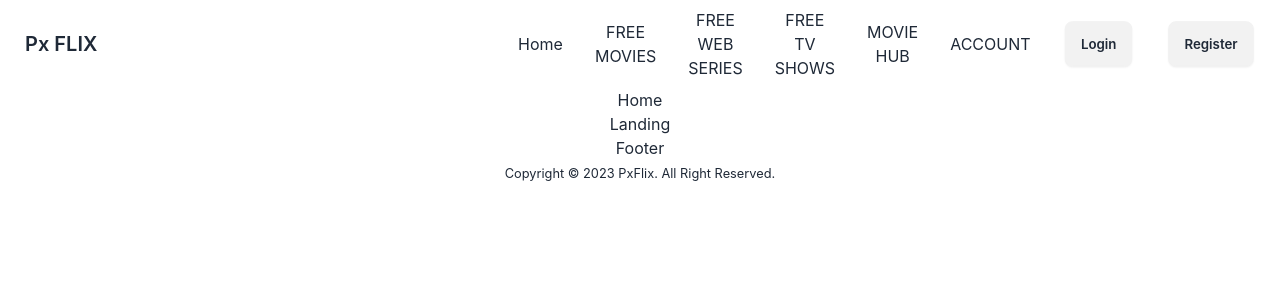
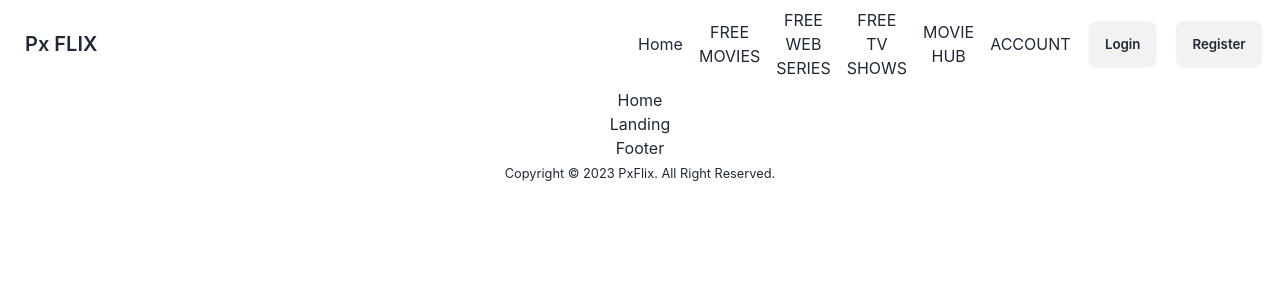
Before and after one commit to MUHAMMADSabbirHossain/pxflix-client, a React (Create React App) app: page / in a window 1280 px wide. Shown: the top 300 px of the page. Built offline with nearby package versions, Linux system fonts and the light colour scheme.

Commit message:
navbar.js: navlink margin fixed.

```diff
--- a/src/Components/Navbar/Navbar.js
+++ b/src/Components/Navbar/Navbar.js
@@ -47,14 +47,14 @@ const Navbar = () => {
                 </ul>
             </div> */}
             <div className="navbar-end hidden lg:flex">
-                <NavLink className="mx-4" to="/">Home</NavLink>
-                <NavLink className="mx-4" to="/free-movies">FREE MOVIES</NavLink>
-                <NavLink className="mx-4" to="/free-web-series">FREE WEB SERIES</NavLink>
-                <NavLink className="mx-4" to="/free-tv-shows">FREE TV SHOWS</NavLink>
-                <NavLink className="mx-4" to="/movie-hub">MOVIE HUB</NavLink>
-                <NavLink className="mx-4" to="/account">ACCOUNT</NavLink>
-                <NavLink className="btn mx-4" to="/login">Login</NavLink>
-                <NavLink className="btn mx-4" to="/register">Register</NavLink>
+                <NavLink className="mx-2" to="/">Home</NavLink>
+                <NavLink className="mx-2" to="/free-movies">FREE MOVIES</NavLink>
+                <NavLink className="mx-2" to="/free-web-series">FREE WEB SERIES</NavLink>
+                <NavLink className="mx-2" to="/free-tv-shows">FREE TV SHOWS</NavLink>
+                <NavLink className="mx-2" to="/movie-hub">MOVIE HUB</NavLink>
+                <NavLink className="mx-2" to="/account">ACCOUNT</NavLink>
+                <NavLink className="btn mx-2" to="/login">Login</NavLink>
+                <NavLink className="btn mx-2" to="/register">Register</NavLink>
             </div>
         </div >
     );
```
